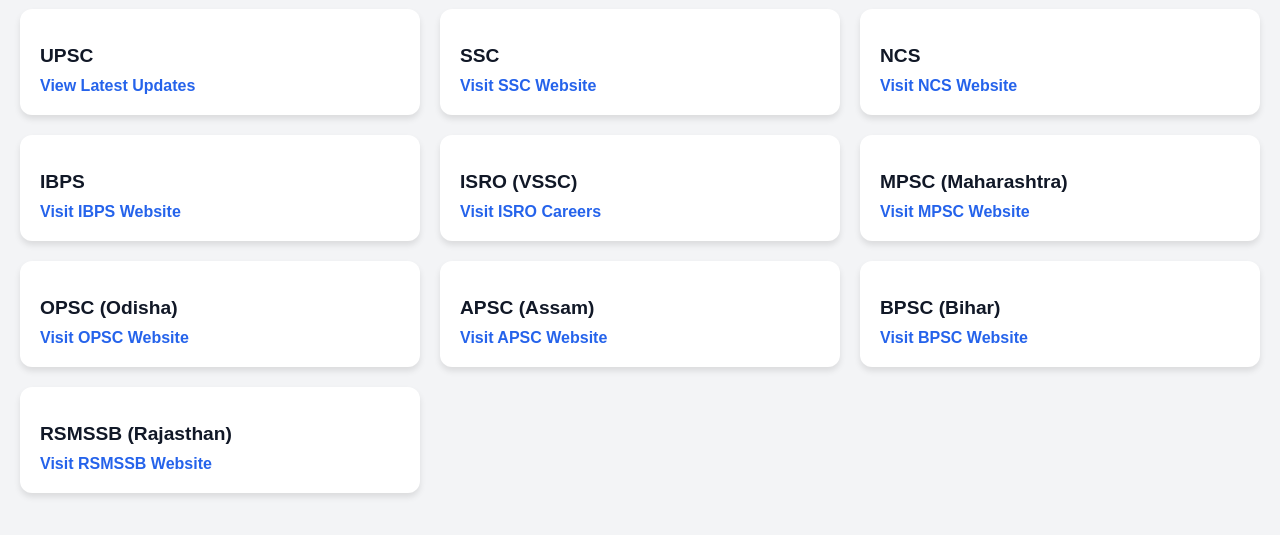
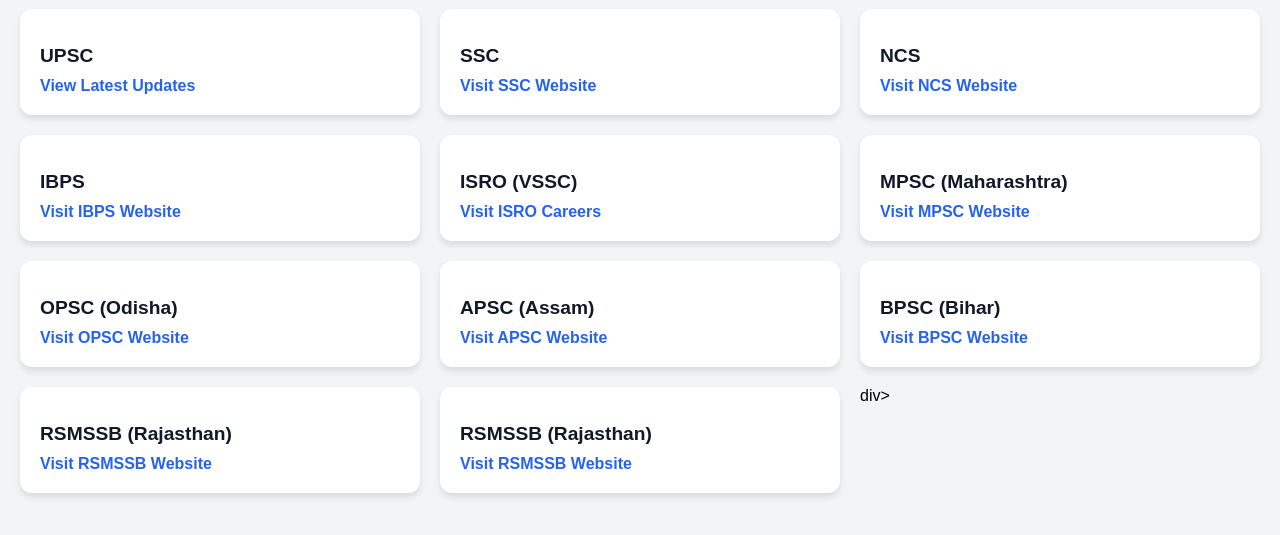
Before and after one commit to rohit4108/Government-job-update, a plain HTML site: page index.html in a window 1280 px wide. Shown: the part 99-634 px from the top of the page. Drawn offline with Linux system fonts and the light colour scheme.

Commit message:
Update index.html

```diff
--- a/index.html
+++ b/index.html
@@ -90,6 +90,9 @@
       <h2>RSMSSB (Rajasthan)</h2>
       <a href="https://rsmssb.rajasthan.gov.in/" target="_blank">Visit RSMSSB Website</a>
     </div>
-  </div>
-</body>
+    <div class="job-card">
+      <h2>RSMSSB (Rajasthan)</h2>
+      <a href="https://www.zpsolapur.gov.in/en/past-notices/zp-recruitments/" target="_blank">Visit RSMSSB Website</a>
+    </div>div> </div>
+    </body>
 </html>
```
